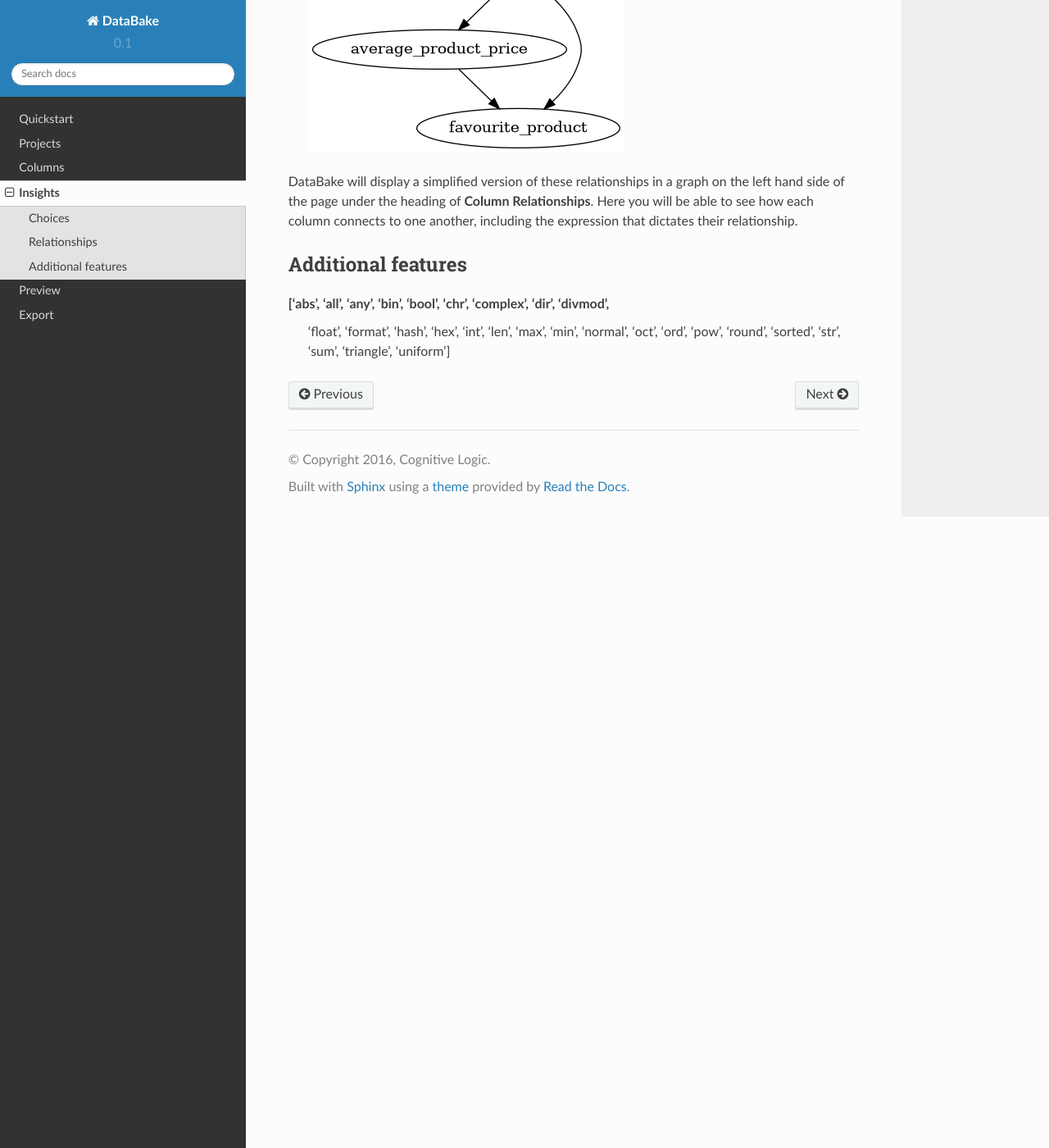
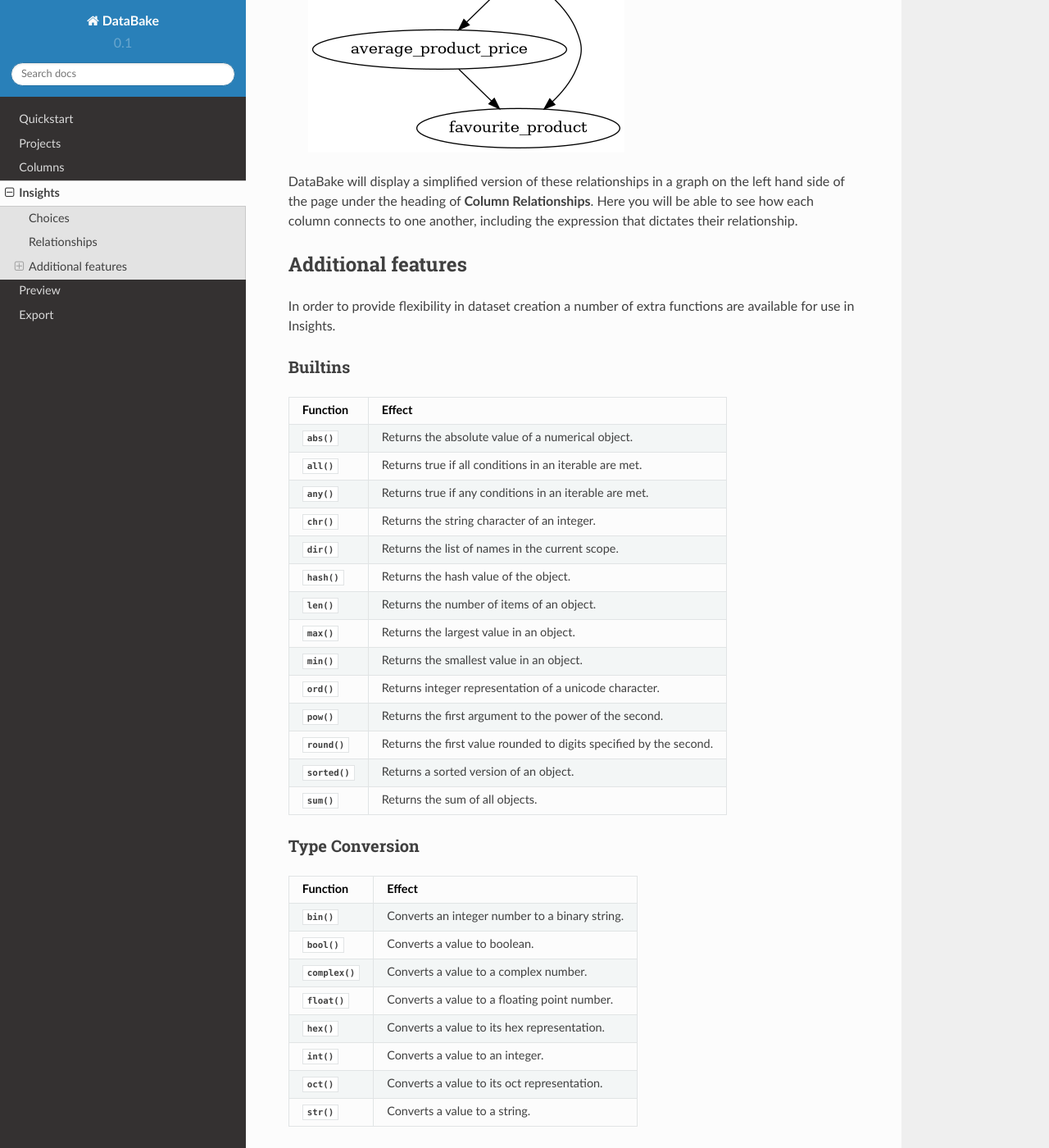
Before and after one commit to cognitivelogic/databake-docs, a Sphinx documentation site: the page built from docs/source/insights.rst, in a window 1280 px wide and 1400 px high, scrolled down 2000 px. Shown: the whole window at 82% size. Built offline with Sphinx 7.4.7 and the Read the Docs theme 2.0.0, drawn with Linux system fonts in a browser that asks for light colours; some of the changed text lies outside the part shown.

Commit message:
Correct image path
Add and improve function tables

```diff
--- a/docs/source/insights.rst
+++ b/docs/source/insights.rst
@@ -66,10 +66,56 @@
 Additional features
 -------------------
 
+In order to provide flexibility in dataset creation a number of extra functions are available for use in Insights.
+
+Builtins
+^^^^^^^^
+
+====================  ===========================================================================================
+Function              Effect
+====================  ===========================================================================================
+:func:`abs`           Returns the absolute value of a numerical object.
+:func:`all`           Returns true if all conditions in an iterable are met.
+:func:`any`           Returns true if any conditions in an iterable are met.
+:func:`chr`           Returns the string character of an integer.
+:func:`dir`           Returns the list of names in the current scope.
+:func:`hash`          Returns the hash value of the object.
+:func:`len`           Returns the number of items of an object.
+:func:`max`           Returns the largest value in an object.
+:func:`min`           Returns the smallest value in an object.
+:func:`ord`           Returns integer representation of a unicode character.
+:func:`pow`           Returns the first argument to the power of the second.
+:func:`round`         Returns the first value rounded to digits specified by the second.
+:func:`sorted`        Returns a sorted version of an object.
+:func:`sum`           Returns the sum of all objects.
+====================  ===========================================================================================
+
+Type Conversion
+^^^^^^^^^^^^^^^
+
+====================  ===========================================================================================
+Function              Effect
+====================  ===========================================================================================
+:func:`bin`           Converts an integer number to a binary string.
+:func:`bool`          Converts a value to boolean.
+:func:`complex`       Converts a value to a complex number.
+:func:`float`         Converts a value to a floating point number.
+:func:`hex`           Converts a value to its hex representation.
+:func:`int`           Converts a value to an integer.
+:func:`oct`           Converts a value to its oct representation.
+:func:`str`           Converts a value to a string.
+====================  ===========================================================================================
 
 
-['abs', 'all', 'any', 'bin', 'bool', 'chr', 'complex', 'dir', 'divmod',
-       'float', 'format', 'hash', 'hex',
-       'int', 'len', 'max', 'min', 'normal', 'oct',
-       'ord', 'pow', 'round',
-       'sorted', 'str', 'sum', 'triangle', 'uniform']
+Statistical
+^^^^^^^^^^^
+
+============================================  ===========================================================================================
+Function                                      Effect
+============================================  ===========================================================================================
+:func:`normal <numpy.random.normal>`          Draws random samples from a normal distribution.
+:func:`triangular <numpy.random.triangular>`  Draws random samples from a triangular distribution.
+:func:`uniform <numpy.random.uniform>`        Draws random samples from a uniform distribution.
+:func:`poisson <numpy.random.poisson>`        Draws random samples from a poisson distribution.
+:func:`beta <numpy.random.beta>`              Draws random samples from a beta distribution.
+============================================  ===========================================================================================
--- a/docs/source/quickstart.rst
+++ b/docs/source/quickstart.rst
@@ -29,7 +29,7 @@
 
 As an example, next 'Add' in a custom column. Type an example column name, such as 'Number'. Click on the 'Provider' drop down menu, and select 'Normal'. This will add a third column to the table.
 
-.. image:: quickstart/threecolumns.png
+.. image:: images/quickstart/threecolumns.png
 
 Now that we have defined our columns we can define the relationships between them; click on the 'Insights' tab to begin adding the relationships between the variables.
 
```
Also changed, not shown: docs/source/columns.rst (+17 -5 lines).
